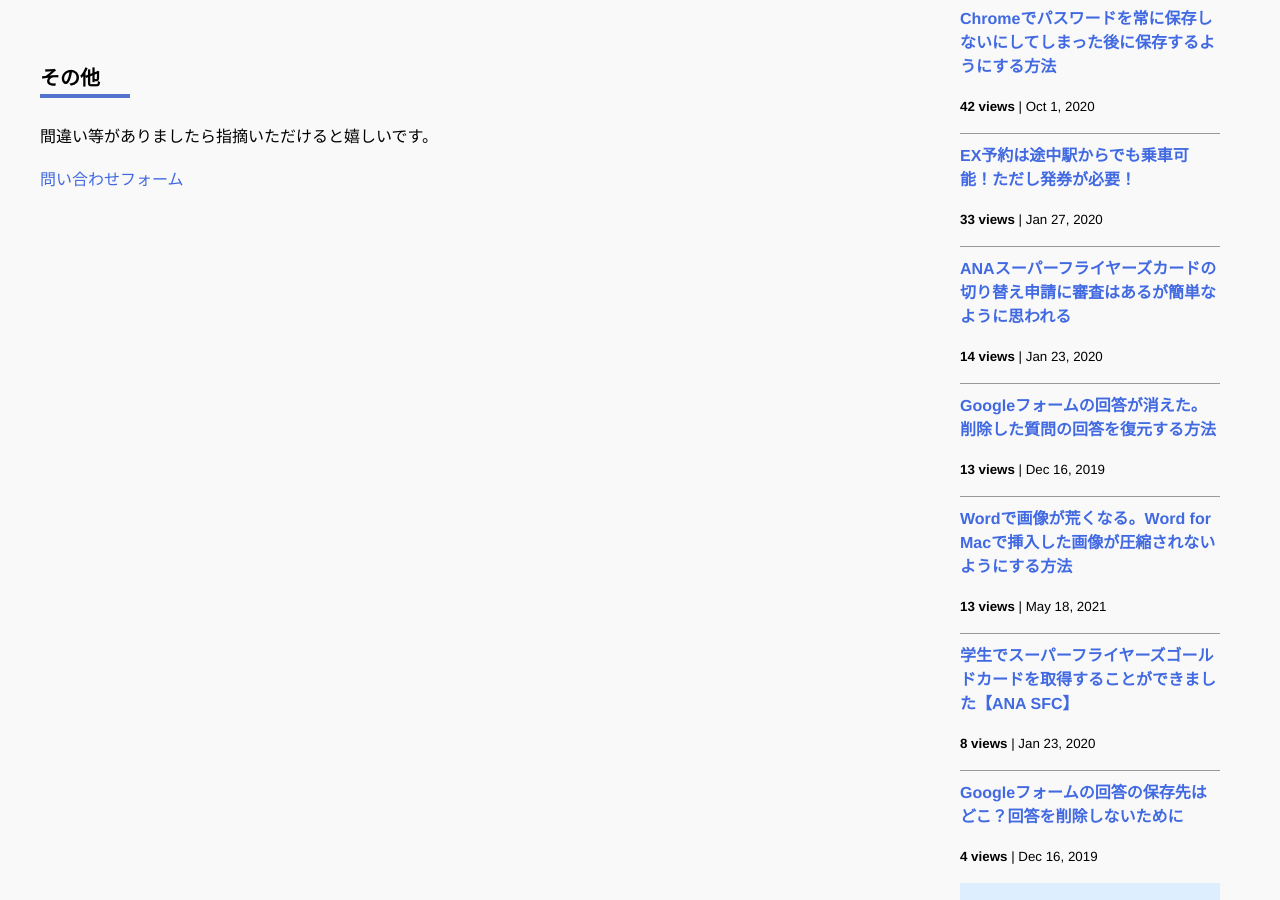
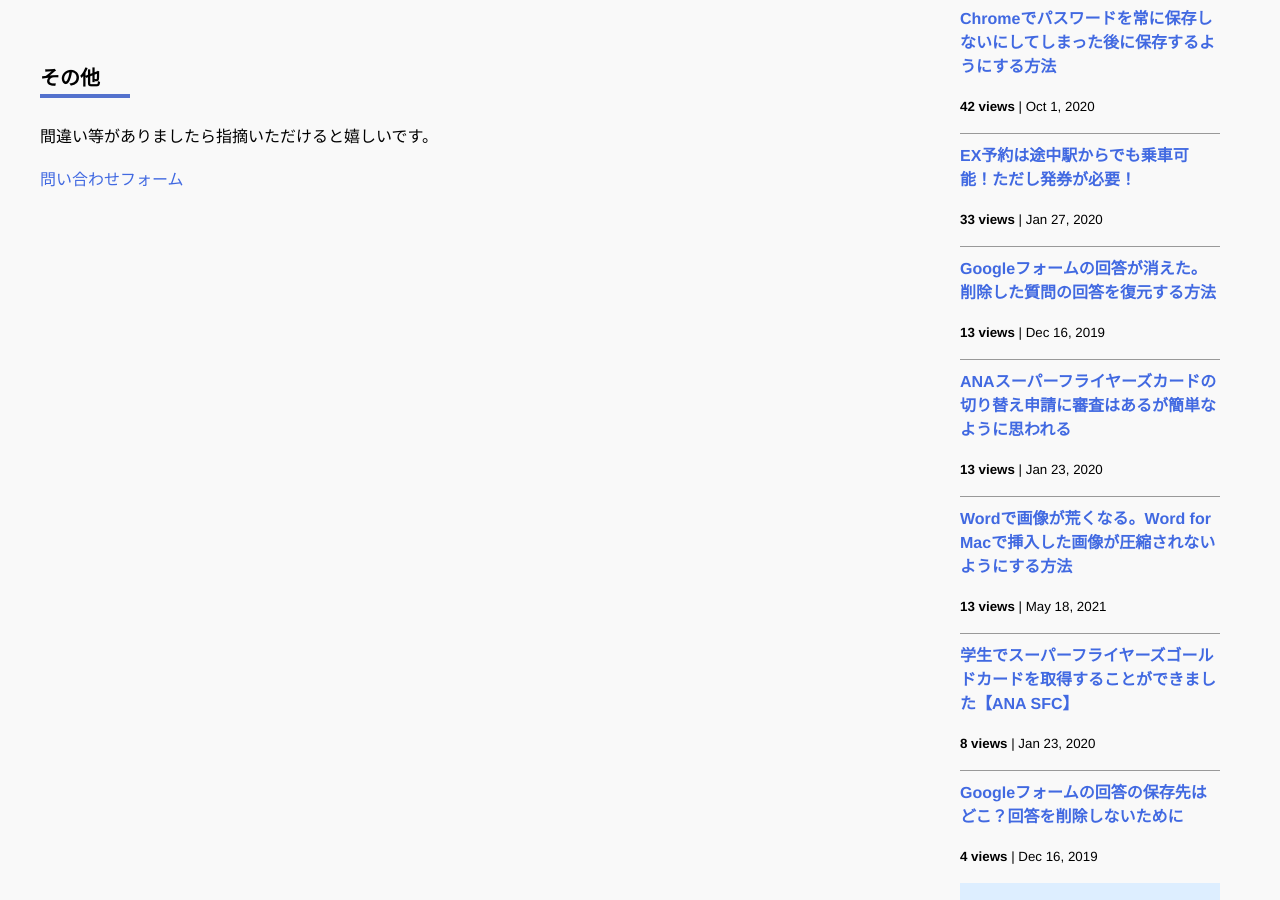
Before and after one commit to iwanaminami/shoyaiwaname, a Jekyll site: the page built from about.markdown, in a window 1280 px wide and 900 px high, scrolled down 878 px. Built offline with Jekyll 4.4.1, drawn with Linux system fonts in a browser that asks for light colours; nearby versions of some CDN libraries; comment, search, counter and statistics services are not loaded.

Commit message:
chore(ga): update _data/popularposts.yml 20261103-0052

```diff
--- a/_data/popularposts.yml
+++ b/_data/popularposts.yml
@@ -5,10 +5,10 @@ side:
     url: "/2020/01/27/ex-rideontheway.html"
   - view: 22
     url: "/"
-  - view: 14
-    url: "/2020/01/23/sfc-judge.html"
   - view: 13
     url: "/2019/12/16/restore-googleform.html"
+  - view: 13
+    url: "/2020/01/23/sfc-judge.html"
   - view: 13
     url: "/2021/05/18/image-compression-word.html"
   - view: 8
```
